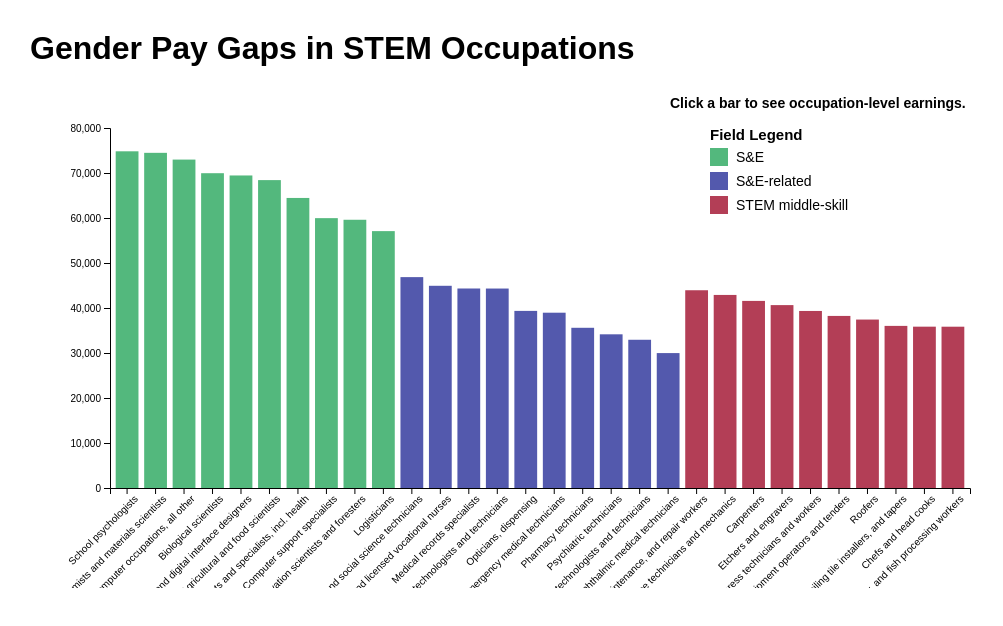
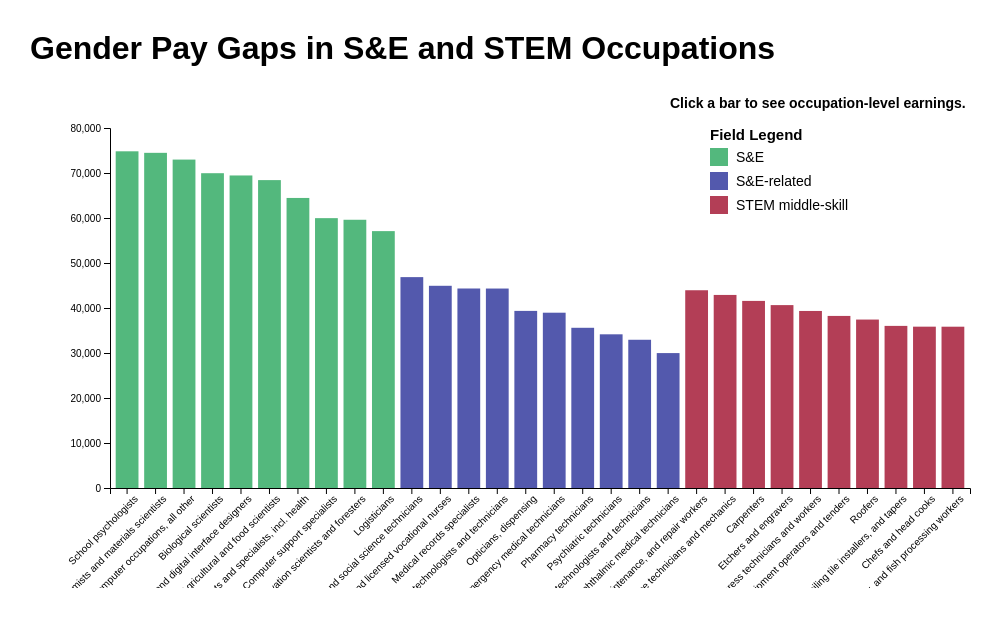
Before and after one commit to mnmanasi/cs416-narrative-visualization-project, a plain HTML site: page index.html in a window 1280 px wide. Shown: the whole page, without its empty margins (0-1003 px from the left). Drawn offline with nearby package versions, Linux system fonts and the light colour scheme.

Commit message:
Update index.html

```diff
--- a/index.html
+++ b/index.html
@@ -13,7 +13,7 @@
   </style>
 </head>
 <body>
-  <h1>Gender Pay Gaps in STEM Occupations</h1>
+  <h1>Gender Pay Gaps in S&E and STEM Occupations</h1>
   <div class="back-button" onclick="goBack()" style="margin-bottom: 20px; cursor: pointer; color: blue; text-decoration: underline; display: none;">&larr; Back</div>
   <div id="tooltip" style="
     position: absolute;
```
